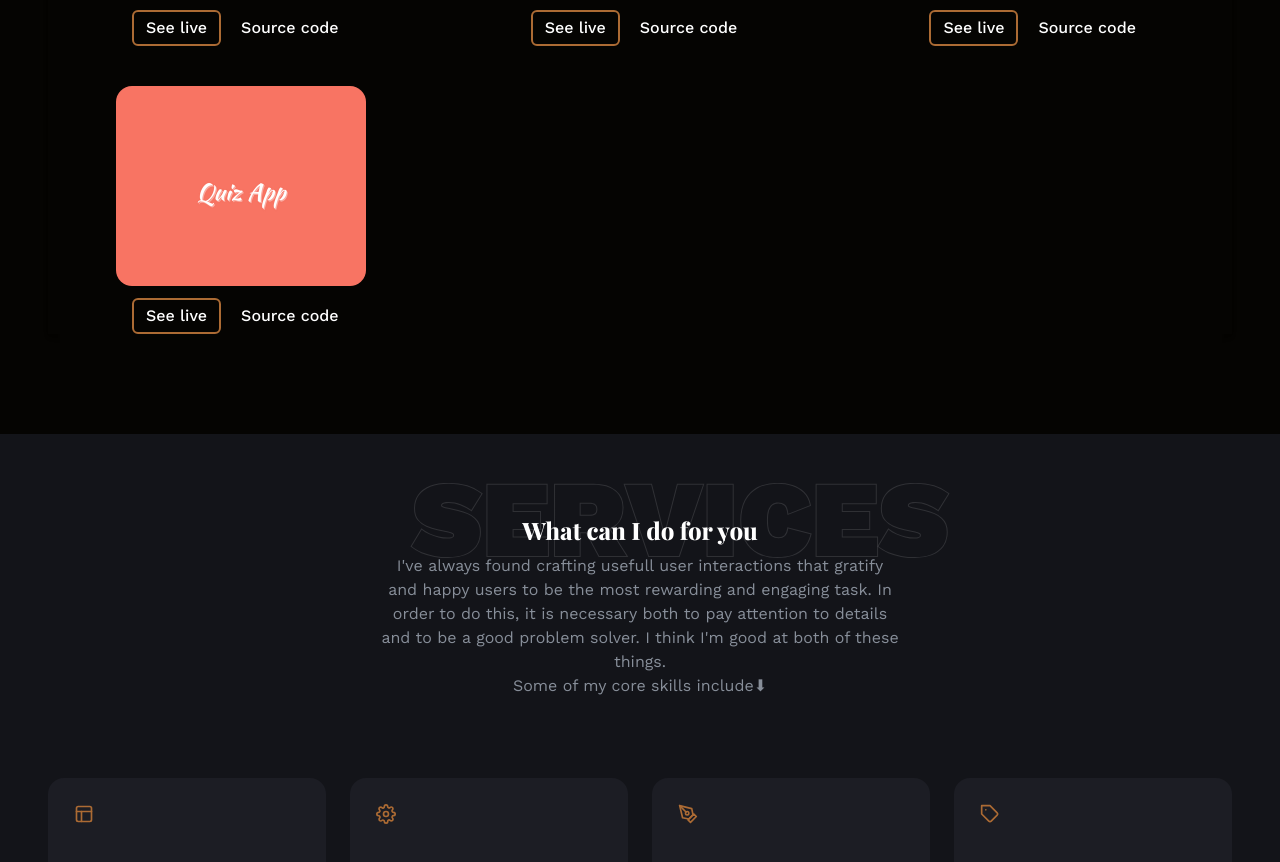
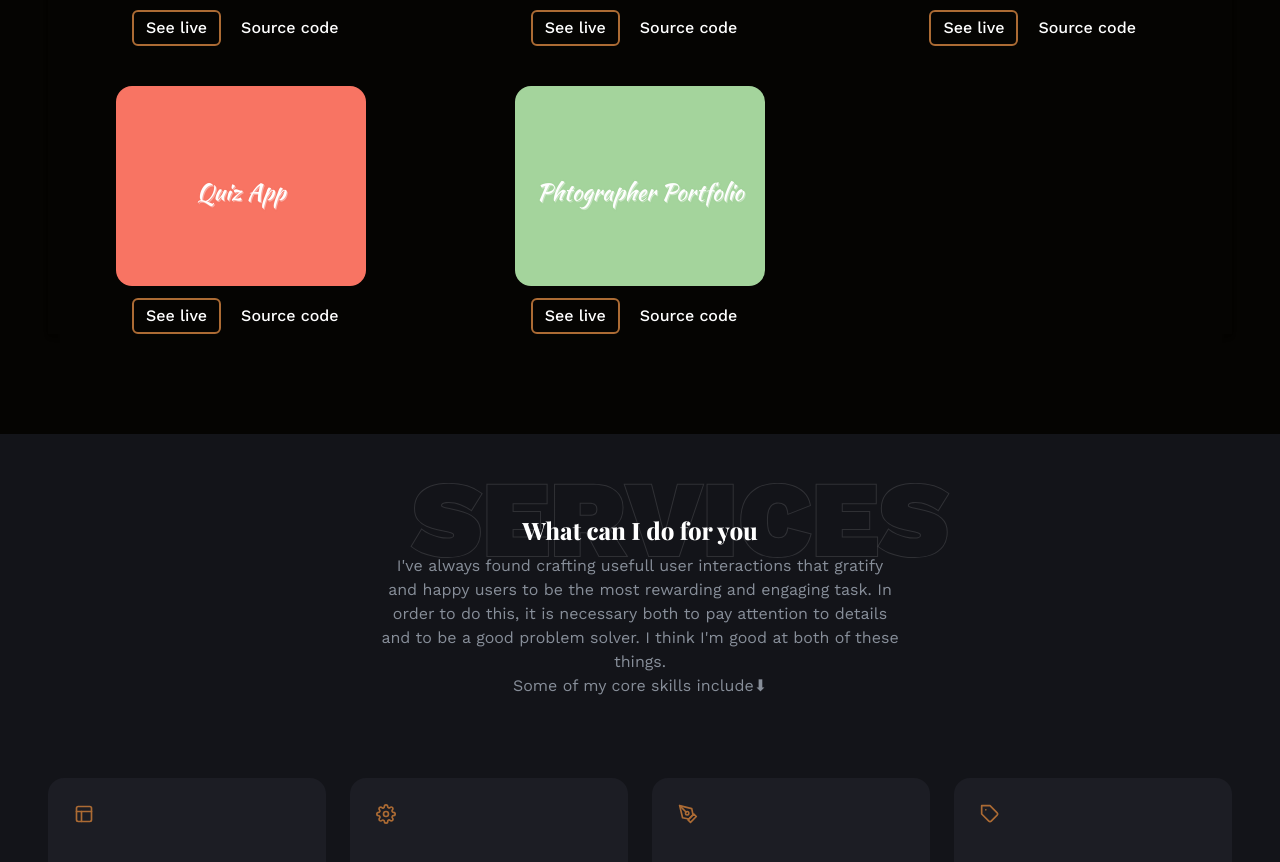
Before and after one commit to Gulsah-Yigit/portfolio, a React (Create React App) app: page / in a window 1280 px wide. Shown: the part 2258-3120 px from the top of the page. Built offline with nearby package versions, Linux system fonts and the light colour scheme; a web font is replaced by a local one.

Commit message:
added new project

```diff
--- a/src/data.js
+++ b/src/data.js
@@ -27,6 +27,7 @@ import Project4 from "./assets/img/projects/4.png";
 import Project5 from "./assets/img/projects/5.png";
 import Project6 from "./assets/img/projects/6.png";
 import Project7 from "./assets/img/projects/7.png";
+import Project8 from "./assets/img/projects/8.png";
 
 // skills images
 import SkillImg1 from "./assets/img/skills/html5.png";
@@ -168,6 +169,13 @@ export const projectsImg = [
     github: "https://github.com/Gulsah-Yigit/quiz.git",
     target: "_blank",
   },
+  {
+    id: "8",
+    image: Project8,
+    href: "https://photographer-portfolio-rho.vercel.app/",
+    github: "https://github.com/Gulsah-Yigit/photographer-portfolio.git",
+    target: "_blank",
+  },
 ];
 
 // skill
```
Also changed, not shown: src/assets/img/projects/8.png (added).
